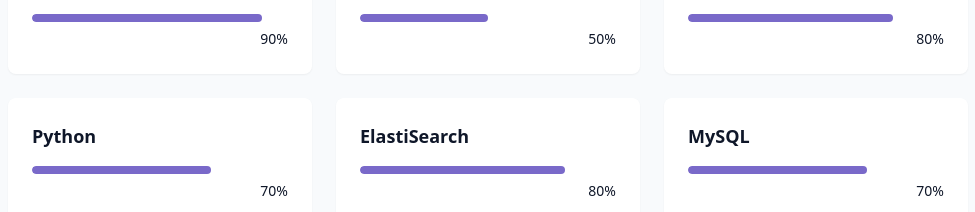
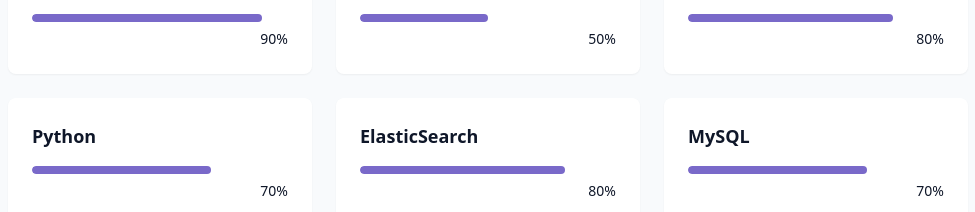
Before and after one commit to NishalFdo/Nishal-portfolio, a React (Vite) app: page / in a window 1280 px wide. Shown: the part 2220-2432 px from the top of the page, without its empty margins (152-1127 px from the left). Built offline with nearby package versions, Linux system fonts and the light colour scheme.

Commit message:
correcting the tying mistake in skillsection

```diff
--- a/src/components/SkillsSection.jsx
+++ b/src/components/SkillsSection.jsx
@@ -15,7 +15,7 @@
 
     { name: "Python", level: 70, category: "backend" },
     //Database
-    { name: "ElastiSearch", level: 80, category: "database" },
+    { name: "ElasticSearch", level: 80, category: "database" },
     { name: "MySQL", level: 70, category: "database" },
 
     // Tools
```
